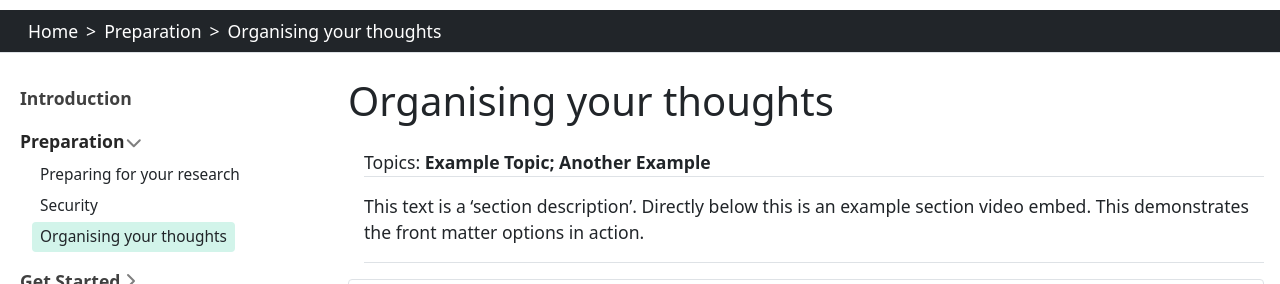
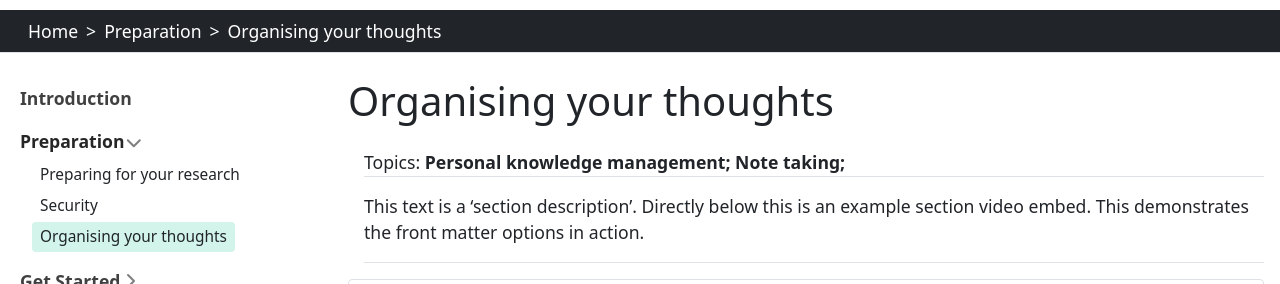
Before and after one commit to GULibrarySandbox/digital-tools, a Jekyll site: the page built from content/prep/organising.md, in a window 1280 px wide and 900 px high, cut to the strip 120-404 px from the top of the window. Built offline with Jekyll 4.4.1, drawn with Linux system fonts in a browser that asks for light colours.

```diff
--- a/content/prep/organising.md
+++ b/content/prep/organising.md
@@ -2,7 +2,7 @@
 section: Preparation
 nav_order: 3
 title: Organising your thoughts
-topics: Example Topic; Another Example
+topics: Personal knowledge management; Note taking;
 description: >
     This text is a 'section description'. Directly below this is an example section video embed. This demonstrates the front matter options in action.
 youtubeid: moJgWrD6dwg
```
